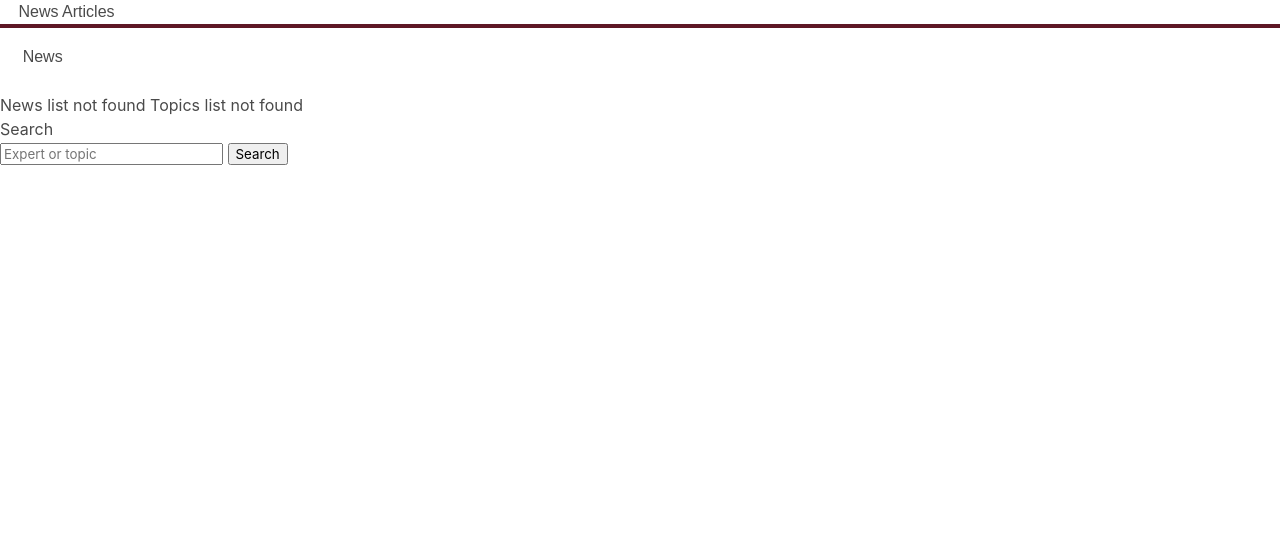
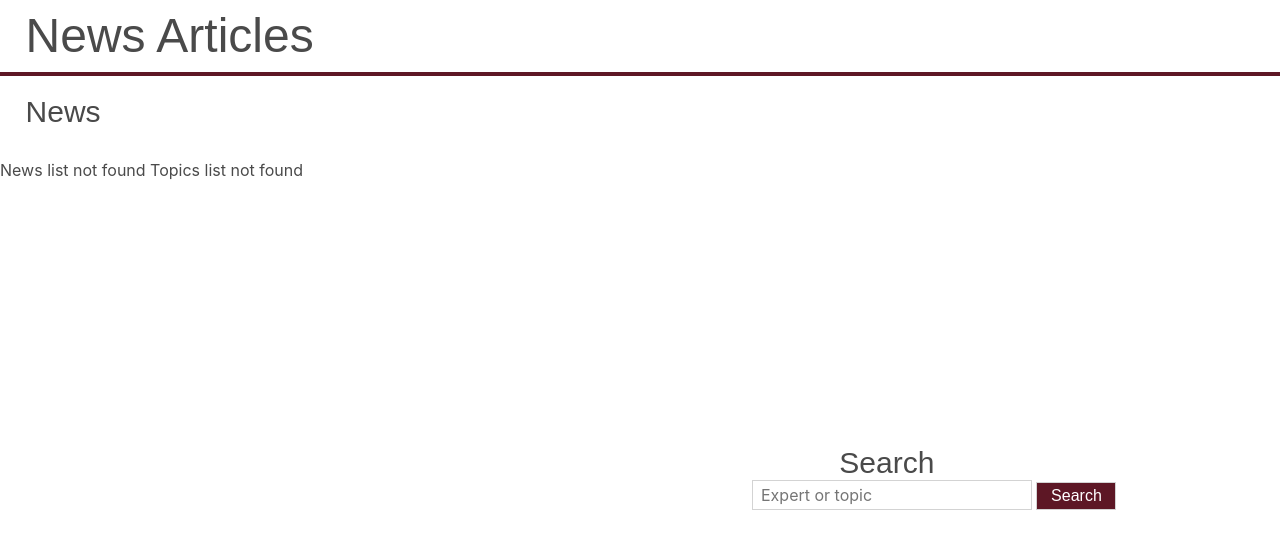
Before and after one commit to ChristopherGreene1027/MSSTATE-DAS-Experts-List, a Django app: page /news in a window 1280 px wide. Shown: the top 549 px of the page. Run offline with Django 4.2, Linux system fonts and the light colour scheme; data that the repository does not hold is empty.

Commit message:
style: Almost Finished Styling News.html

```diff
--- a/Django/experts/static/experts/news.css
+++ b/Django/experts/static/experts/news.css
@@ -1,29 +1,23 @@
 #newsHeading {
     position: relative;
     font-family: Arial, Helvetica, sans-serif;
+    font-size: 48px;
     margin-top: 0px;
-    margin-left: 1.45vw; /*28*/
+    margin-left: 2vw; /*28*/
 }
 
 #smallnewsHeading {
     position: relative;
     font-family: Arial, Helvetica, sans-serif;
+    font-size: 30px;
     margin-top: 2.13vh; /*20*/
-    margin-left: 1.77vw; /*34*/
+    margin-left: 2vw; /*34*/
 }
 
 .lineBreak {
-    position: relative;
+    position: absolute;
     border: 2px solid #5e1725;
     width: 100%;
-}
-
-.smallBreak {
-    position: relative;
-    border: 2px solid #5e1725;
-    width: 5.2vw; /*100*/
-    right: 41.56vw; /*798*/
-    top: 21.34vh; /*200*/
 }
 
 #newsList {
@@ -31,15 +25,15 @@
     left: 3.22vw; /*62*/
     border-bottom: 1px solid #5e1726;
     background-color: white;
-    width: 27.60vw; /*530*/
+    width: 40vw; /*530 -> 27.60vw*/
     height: 20.27vh; /*190*/
 }
 
 #newslisted-picture{
     position: absolute;
     top: 2.13vh; /*20*/
-    width: 7.7vw; /*148*/
-    height: 16.86vh; /*158*/
+    width: 148px; /*148 -> 7.7vw*/
+    height: 158px; /*158 -> 16.86vh*/
 }
 
 #newsTitle {
@@ -61,10 +55,59 @@
 }
 
 #topics-newspage {
+    position: relative;
+    left: 67vw; /*62*/
+    top: -60vh; /*150px -> 25vh*/
+    width: 21.18vw; /*300*/
+    height: 70vh; /**/
+    background-color: white;
+}
+
+#expertsTopic {
+    font-size: 30px;
+}
+
+/*Ferrin's searchbar css*/
+#smallsearchHeading {
     position: absolute;
-    left: 67vw; /*62*/
-    top: 25vh; /*150*/
-    width: 21.18vw; /*300*/
-    height: 65vh; /**/
-    background-color: grey;
+    font-family: Arial, Helvetica, sans-serif;
+    font-size: 30px;
+    top: 55vh;
+    right: 27vw;
 }
+
+#searchbar{
+    font-family: Arial, Helvetica, sans-serif;
+    position: absolute;
+    padding: 5vh;
+    float: right;
+    right: 11vh;
+    top: 20vh;
+    z-index: 5;
+}
+
+.search-form{
+    width: 50vh;
+    margin: auto;
+    margin-top: 35vh;
+  }
+
+  input {
+    padding: .5vh 1vh;
+    border: 0;
+    font-size: 16px;
+    border-style: solid;
+    border-width: 1px;
+    border-color: lightgray;
+  }
+
+  .search {
+    width: 35vh;
+  }
+
+  .submit {
+    font-family: Arial, Helvetica, sans-serif;
+    width: 10vh;
+    background-color: #5D1725;
+    color: #ffffff;
+  }
```
